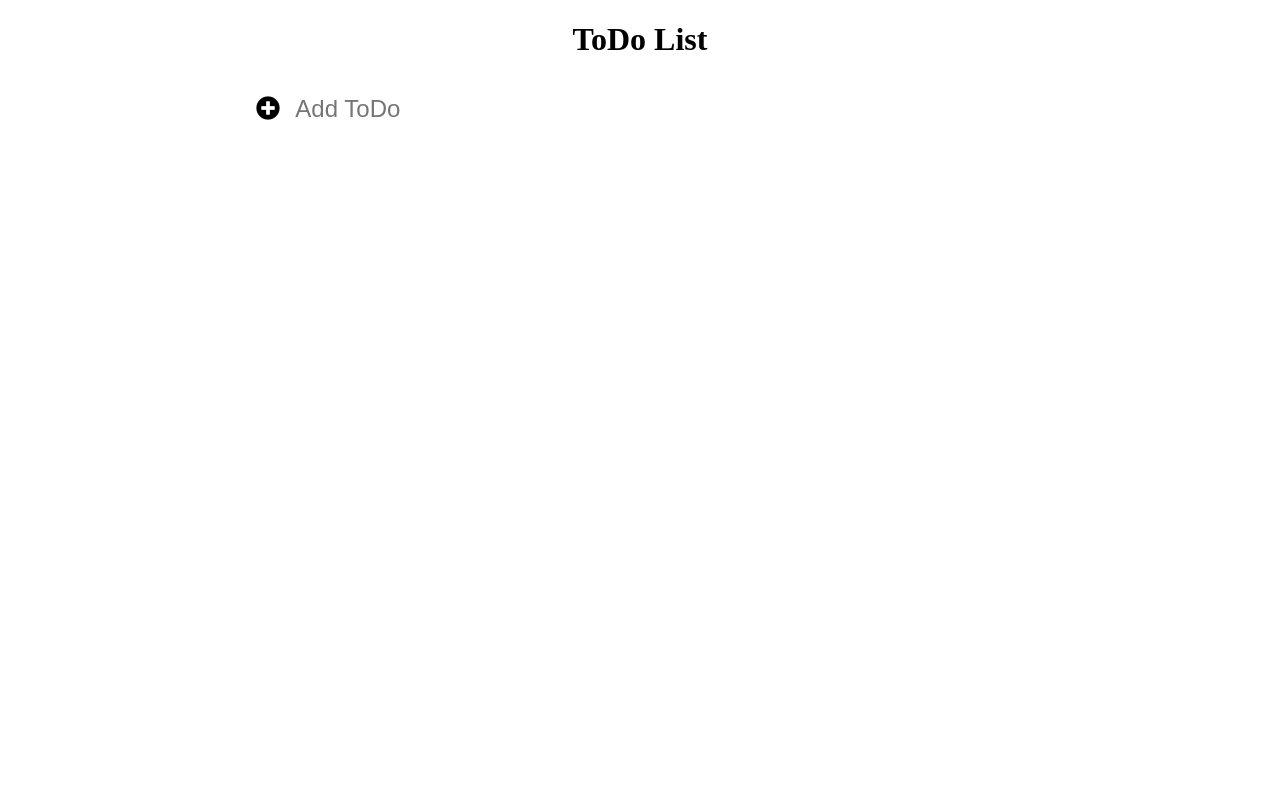
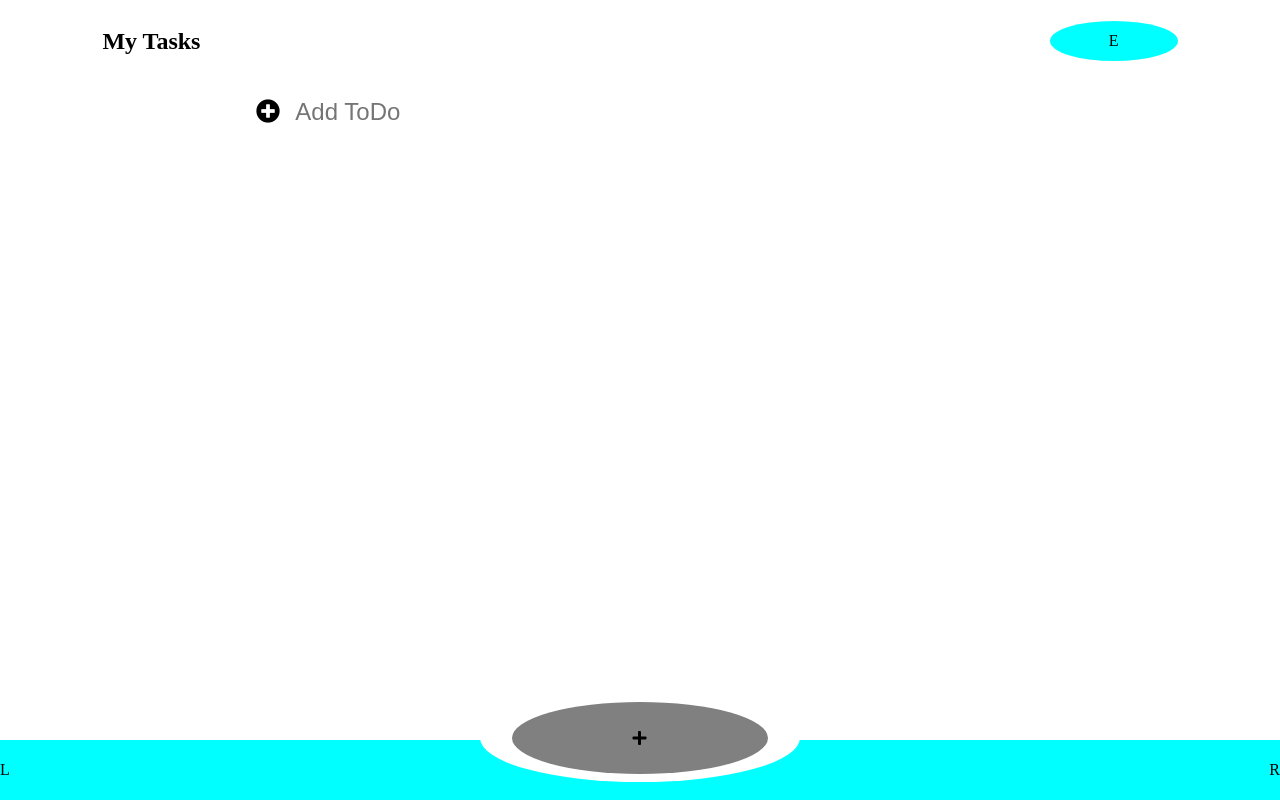
Before and after one commit to eslam3400/code-adict-react, a React (Create React App) app: page / in a window 1280 px wide. Built offline with nearby package versions, Linux system fonts and the light colour scheme.

Commit message:
add bottom navbar and header

```diff
--- a/src/App.js
+++ b/src/App.js
@@ -1,10 +1,14 @@
 import React from 'react';
 import './App.css';
+import BottomNavbar from './components/bottomNavbar/BottomNavbar';
+import Header from './components/header/Header';
 import TodoList from './components/todo-list/TodoList';
 export default function App() {
   return (
-    <>
+    <main>
+      <Header />
       <TodoList />
-    </>
+      <BottomNavbar />
+    </main>
   )
 }
--- /dev/null
+++ b/src/components/bottomNavbar/BottomNavbar.css
@@ -0,0 +1,29 @@
+.bottomNavbar {
+  position: fixed;
+  bottom: 0;
+  height: 60px;
+  width: 100vw;
+  background-color: aqua;
+  display: flex;
+  justify-content: space-between;
+  align-items: center;
+}
+.addTask__container {
+  background-color: white;
+  border-radius: 100%;
+  width: 25vw;
+  height: 11vh;
+  margin-bottom: 8vh;
+  display: flex;
+  justify-content: center;
+  align-items: center;
+}
+.addTask {
+  background-color: gray;
+  width: 20vw;
+  height: 9vh;
+  display: flex;
+  justify-content: center;
+  align-items: center;
+  border-radius: 100%;
+}
--- /dev/null
+++ b/src/components/bottomNavbar/BottomNavbar.jsx
@@ -0,0 +1,20 @@
+import React from 'react';
+import './BottomNavbar.css';
+
+export default function BottomNavbar() {
+  return (
+    <>
+      <section className="bottomNavbar">
+        <div className="bottomNavbat__left">L</div>
+        <div className="bottomNavbat__center">
+          <div className="addTask__container">
+            <div className="addTask">
+              <i class="fas fa-plus"></i>
+            </div>
+          </div>
+        </div>
+        <div className="bottomNavbat__right">R</div>
+      </section>
+    </>
+  )
+}
--- /dev/null
+++ b/src/components/header/Header.css
@@ -0,0 +1,15 @@
+.header {
+  display: flex;
+  justify-content: space-between;
+  align-items: center;
+  padding: 1vh 8vw;
+}
+.header__right {
+  background-color: aqua;
+  width: 10vw;
+  height: 5vh;
+  display: flex;
+  justify-content: center;
+  align-items: center;
+  border-radius: 100%;
+}
--- /dev/null
+++ b/src/components/header/Header.jsx
@@ -0,0 +1,15 @@
+import React from 'react';
+import './Header.css'
+
+export default function Header() {
+  return (
+    <section className="header">
+      <div className="header__left">
+        <h2>My Tasks</h2>
+      </div>
+      <div className="header__right">
+        E
+      </div>
+    </section>
+  )
+}
--- a/src/components/todo-list/TodoList.jsx
+++ b/src/components/todo-list/TodoList.jsx
@@ -1,5 +1,6 @@
 import React , { useState } from 'react';
 import AddTodo from '../add-todo/AddTodo.jsx';
+import Header from '../header/Header.jsx';
 import Todo from '../todo/Todo.jsx';
 import './TodoList.css';
 
@@ -8,7 +9,6 @@ export default function TodoList() {
   return (
     <>
       <div className="tasksList">
-        <h1 className="tasksListHeader">ToDo List</h1>
         {todos.map(todo=> <Todo key={todo.id} stateControll={setTodos} prevTodos={todos} todo={todo}/>)}
         <AddTodo add={setTodos} prevTodos={todos}></AddTodo>
       </div>
```
